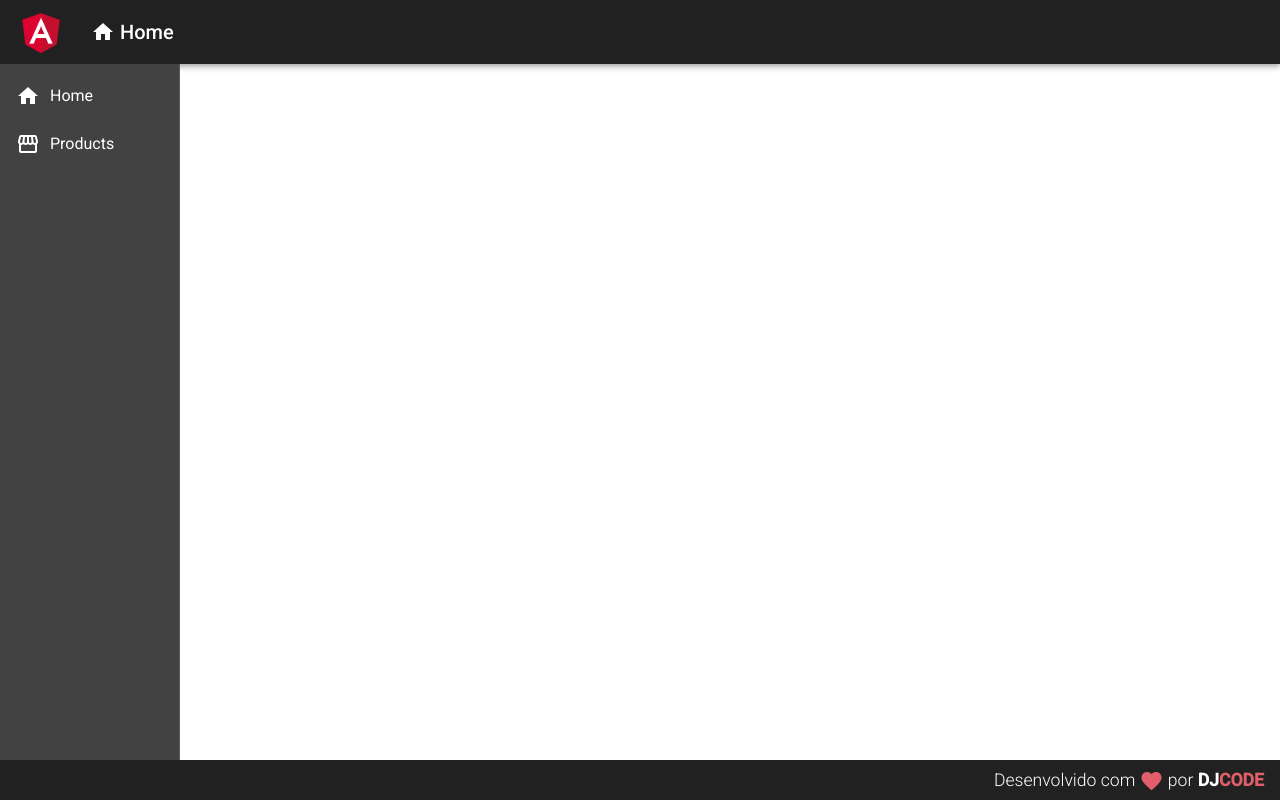
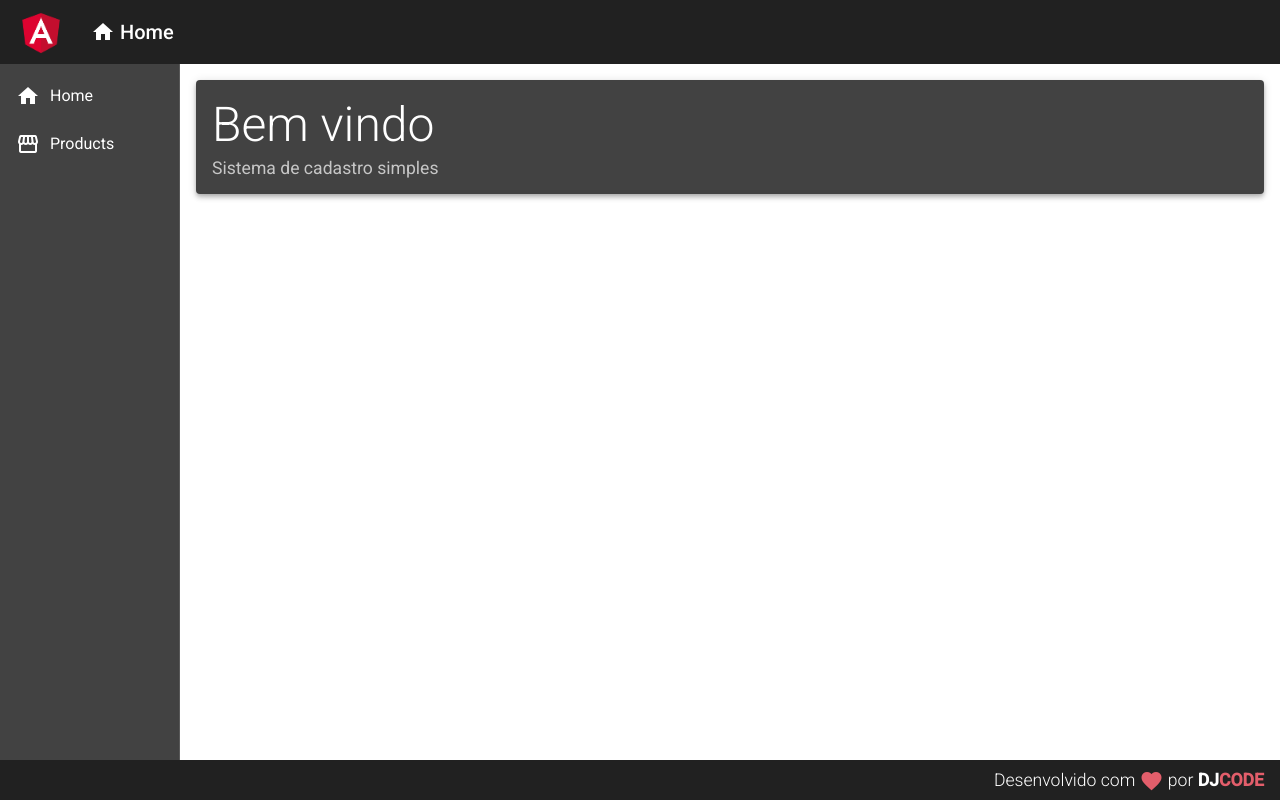
Before and after one commit to dyhalmeida/dooper, an Angular app: page /home in a window 1280 px wide. Before the commit this address led to /. Built offline with nearby package versions, Linux system fonts and the light colour scheme.

Commit message:
Adiciona módulo home e sua página

```diff
--- a/src/app/app-routing.module.ts
+++ b/src/app/app-routing.module.ts
@@ -1,7 +1,17 @@
 import { NgModule } from '@angular/core';
 import { Routes, RouterModule } from '@angular/router';
 
-const routes: Routes = [];
+const routes: Routes = [
+  {
+    path: '',
+    redirectTo: 'home',
+    pathMatch: 'full'
+  },
+  {
+    path: 'home',
+    loadChildren: () => import('./views/home/home.module').then(m => m.HomeModule)
+  }
+];
 
 @NgModule({
   imports: [RouterModule.forRoot(routes)],
--- a/src/app/components/template/nav/nav.component.css
+++ b/src/app/components/template/nav/nav.component.css
@@ -4,3 +4,9 @@
 .sidenav i {
   padding-right: 10px;
 }
+
+.content {
+  padding: 16px;
+  background-color: #fff;
+  color: #000;
+}
--- a/src/app/components/template/nav/nav.component.html
+++ b/src/app/components/template/nav/nav.component.html
@@ -7,8 +7,11 @@
     fixedTopGap="64"
     fixedBottomGap="40">
     <mat-nav-list class="nav-list">
-      <a mat-list-item><i class="material-icons">home</i>Home</a>
+      <a routerLink="/home" routerLinkActive="router-link-active"  mat-list-item><i class="material-icons">home</i>Home</a>
       <a mat-list-item><i class="material-icons">storefront</i>Products</a>
     </mat-nav-list>
   </mat-sidenav>
+  <mat-sidenav-content class="content">
+    <router-outlet></router-outlet>
+  </mat-sidenav-content>
 </mat-sidenav-container>
--- a/src/app/shared/shared.module.ts
+++ b/src/app/shared/shared.module.ts
@@ -1,11 +1,12 @@
 import { NgModule } from '@angular/core';
 import { FormsModule } from '@angular/forms';
+import { CommonModule } from '@angular/common';
 import { MaterialdModule } from './material.module';
 
 @NgModule({
   declarations: [],
-  imports: [FormsModule, MaterialdModule],
-  exports: [FormsModule, MaterialdModule],
+  imports: [FormsModule, CommonModule, MaterialdModule],
+  exports: [FormsModule, CommonModule, MaterialdModule],
   providers: []
 })
 export class SharedModule {}
--- /dev/null
+++ b/src/app/views/home/home.component.css
@@ -0,0 +1,8 @@
+.home .title {
+  font-size: 3rem;
+  font-weight: 300;
+  line-height: 1.2;
+}
+.home .subtitle {
+  font-size: 1.1rem;
+}
--- /dev/null
+++ b/src/app/views/home/home.component.html
@@ -0,0 +1,4 @@
+<mat-card class="home mat-elevation-z4">
+  <mat-card-title class="title">Bem vindo</mat-card-title>
+  <mat-card-subtitle class="subtitle">Sistema de cadastro simples</mat-card-subtitle>
+</mat-card>
--- /dev/null
+++ b/src/app/views/home/home.component.ts
@@ -0,0 +1,15 @@
+import { Component, OnInit } from '@angular/core';
+
+@Component({
+  selector: 'app-home',
+  templateUrl: './home.component.html',
+  styleUrls: ['./home.component.css']
+})
+export class HomeComponent implements OnInit {
+
+  constructor() { }
+
+  ngOnInit(): void {
+  }
+
+}
```
Also changed, not shown: src/app/shared/material.module.ts (+5 -4 lines), src/app/views/home/home-routing.module.ts (added, +13 -0 lines), src/app/views/home/home.module.ts (added, +16 -0 lines).
